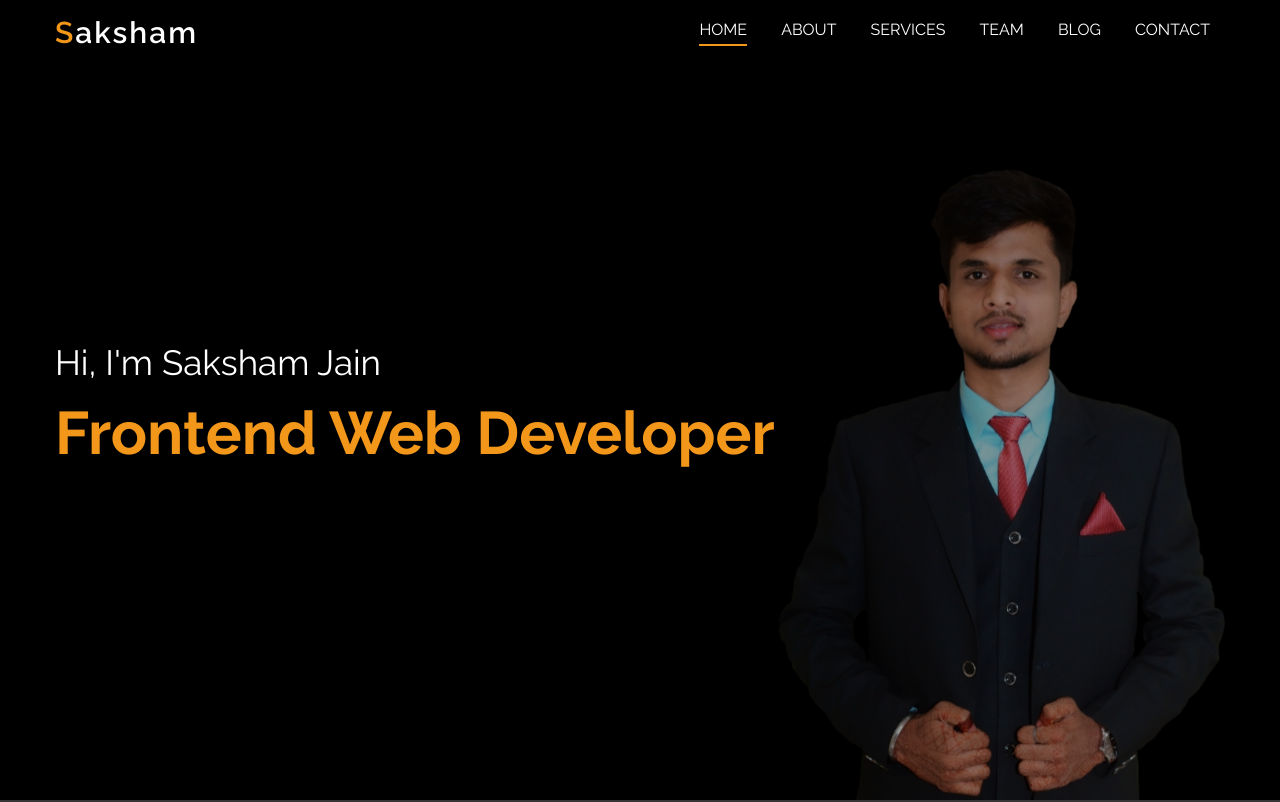
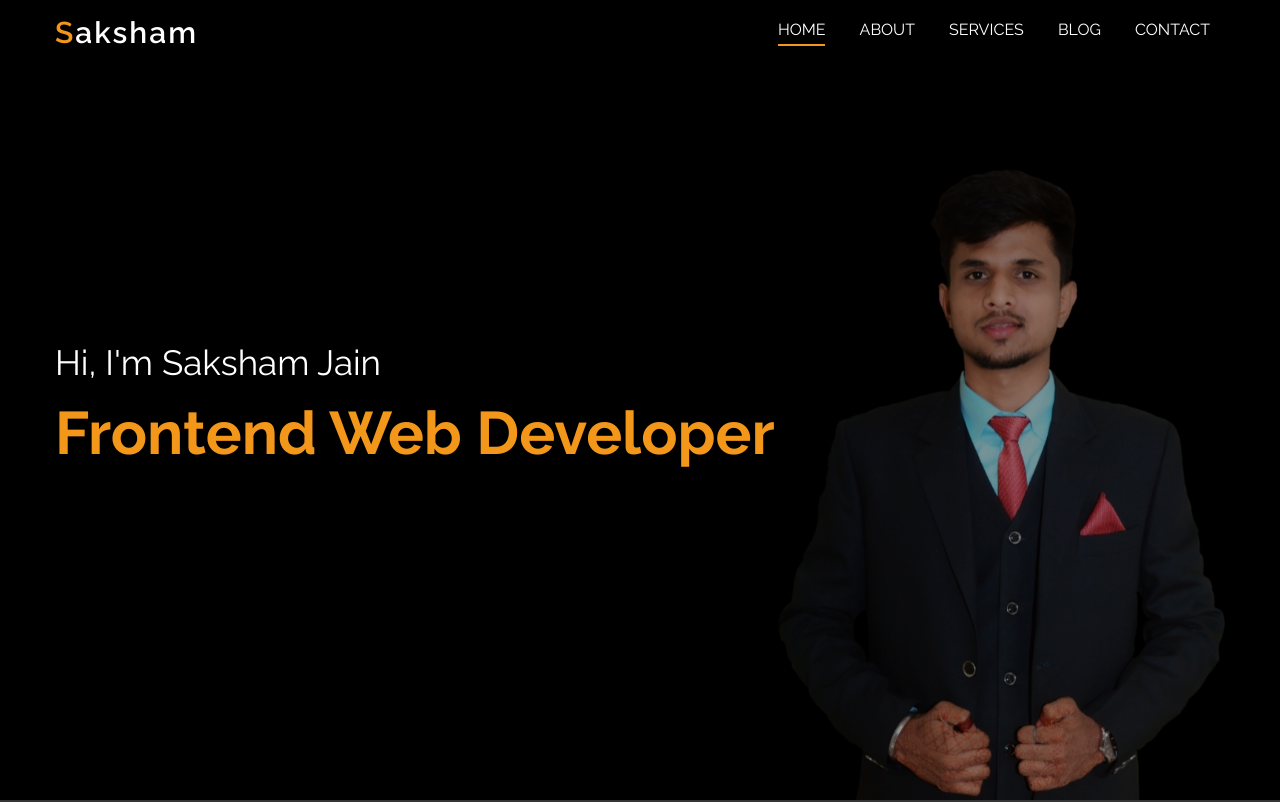
Before and after one commit to ersakshamjain/ersakshamjain.github.io, a plain HTML site: page index.html in a window 1280 px wide. Shown: the top 802 px of the page. Drawn offline with nearby package versions, Linux system fonts and the light colour scheme; a web font is replaced by a local one.

Commit message:
Update index.html

```diff
--- a/index.html
+++ b/index.html
@@ -27,7 +27,7 @@
 					<li><a href="#home" class="active">Home</a></li>
 					<li><a href="#about">About</a></li>
 					<li><a href="#services">Services</a></li>
-					<li><a href="#team">Team</a></li>
+<!-- 					<li><a href="#team">Team</a></li> -->
 					<li><a href="#blog">Blog</a></li>
 					<li><a href="#contact">Contact</a></li>
 				</ul>
@@ -196,7 +196,7 @@
 	<!-- End Skills -->
 
 	<!-- Start Team -->
-	<section class="team" id="team">
+<!-- 	<section class="team" id="team">
 		<div class="container">
 			<h2 class="title">Team</h2>
 			<div class="team-content">
@@ -227,7 +227,7 @@
 			</div>
 
 		</div>
-	</section>
+	</section> -->
 	<!-- End Team -->
 
 	<!-- Start Blog -->
```
